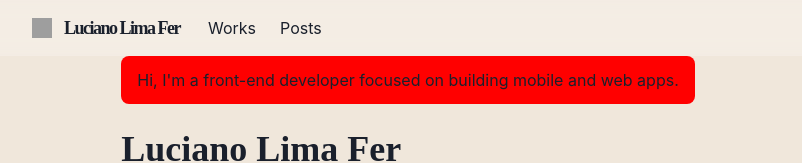
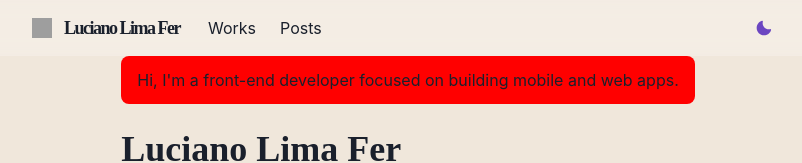
Before and after one commit to lucianolimafer/my-portfolio, a Next.js app: page / in a window 1280 px wide. Shown: the top 163 px of the page, without its empty margins (232-1034 px from the left). Built offline with nearby package versions, Linux system fonts and the light colour scheme; grey boxes are pictures that could not be loaded.

Commit message:
:rocket: :art: Feat - Add a theme toggle button

```diff
--- a/src/components/navbar.js
+++ b/src/components/navbar.js
@@ -15,6 +15,7 @@
   useColorModeValue
 } from '@chakra-ui/react';
 import { HamburgerIcon } from "@chakra-ui/icons";
+import ThemeToggleButton from "./theme-toggle-button";
 
 const LinkItem = ({ href, path, children, ...props }) => {
   const isActive = path === href;
@@ -80,10 +81,8 @@
           <LinkItem path={path} href="/posts">Posts</LinkItem>
         </Stack>
 
-        <Box
-          flex={1}
-          align="right"
-        >
+        <Box flex={1} align="right" >
+          <ThemeToggleButton />
           <Box
             ml={2}
             display={{ base: 'inline-block', md: 'none' }}
--- /dev/null
+++ b/src/components/theme-toggle-button.js
@@ -0,0 +1,20 @@
+import { IconButton, useColorMode, useColorModeValue } from "@chakra-ui/react";
+import { SunIcon, MoonIcon } from "@chakra-ui/icons";
+
+const ThemeToggleButton = () => {
+  const { toggleColorMode } = useColorMode();
+  const colorMode = useColorModeValue("purple", "orange");
+  const iconMode = useColorModeValue(<MoonIcon />, <SunIcon />);
+
+  return (
+    <IconButton
+      aria-label="Toggle theme"
+      colorScheme={colorMode}
+      icon={iconMode}
+      onClick={toggleColorMode}
+      variant="ghost"
+    />
+  );
+};
+
+export default ThemeToggleButton;
```
